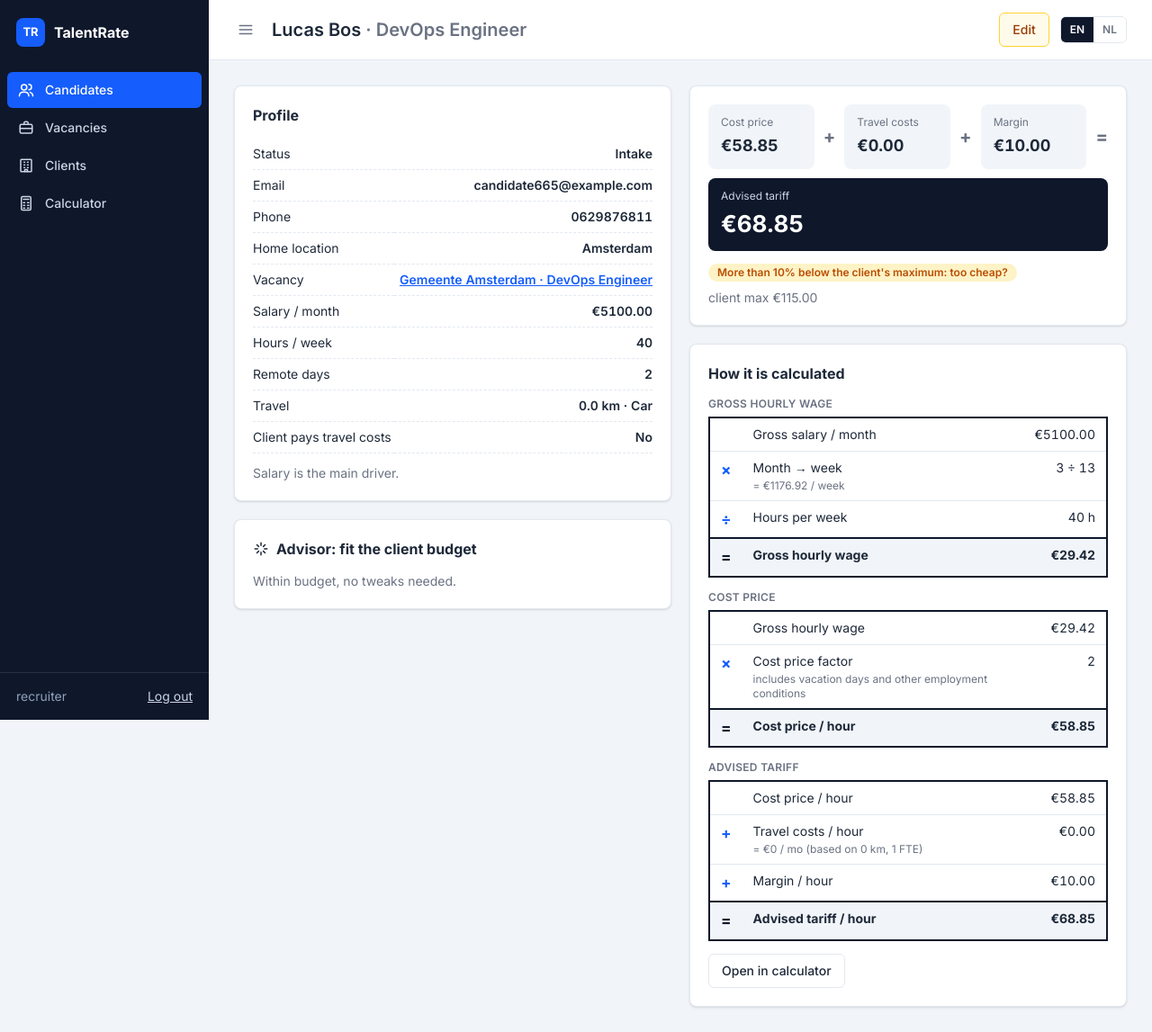
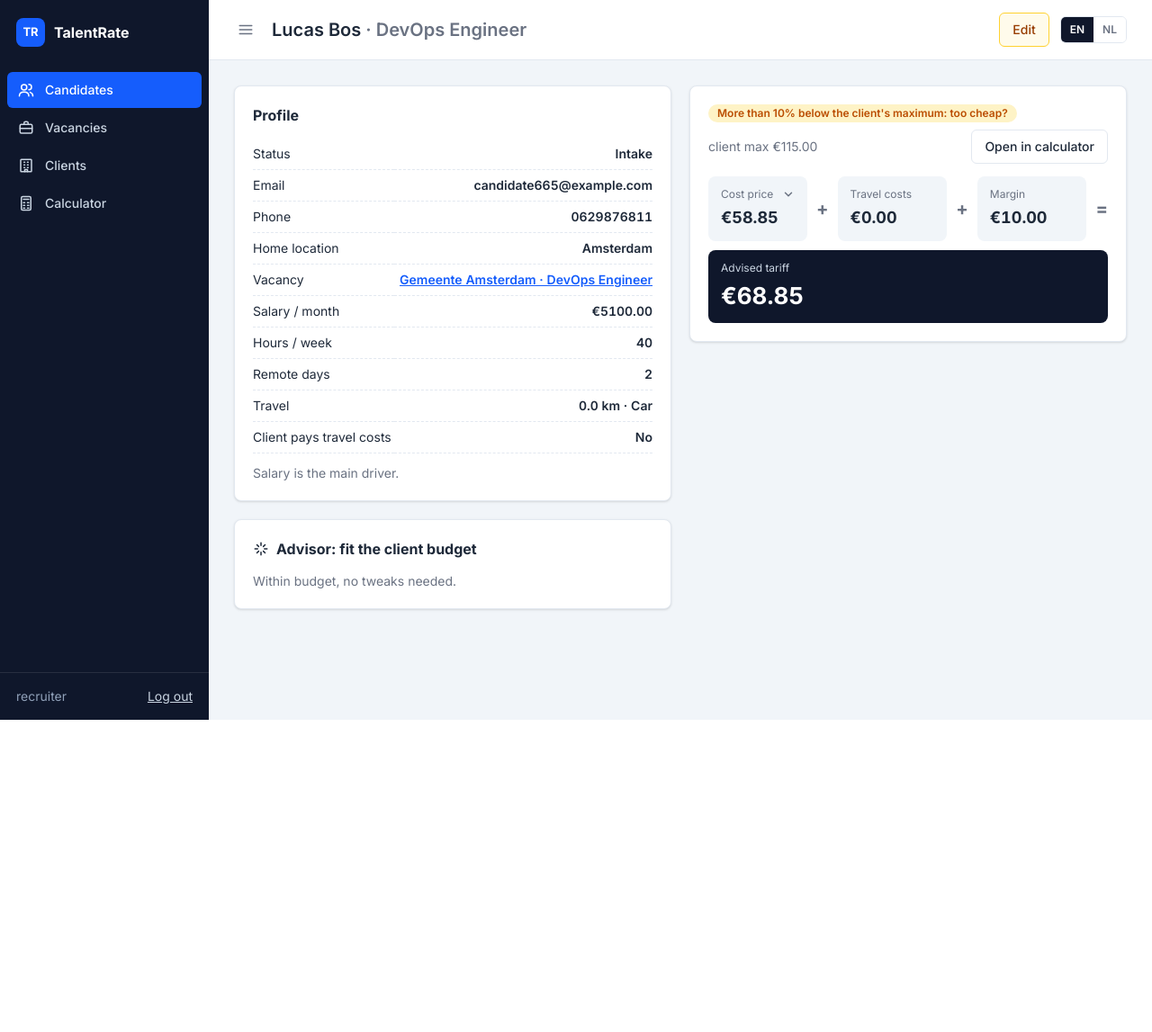
Before and after one commit to thumaman/coding_challenge, a Django app: page /candidates/60/ in a window 1280 px wide. Shown: the whole page at 90% size. After the commit the page ends 800 px from the top, so only its background shows below. Run offline with Django 5.2, Linux system fonts and the light colour scheme; a user stored in the database is signed in; data comes from the database, SQL or seed files in the repository; both versions use the stored data as it was after the commit; some libraries are stand-ins or nearby versions.

Commit message:
feat: change costs breakdown

```diff
--- a/core/static/core/js/app.js
+++ b/core/static/core/js/app.js
@@ -103,6 +103,10 @@
         document.querySelectorAll("[data-row-menu][data-open]").forEach((menu) => {
             if (menu !== except) menu.removeAttribute("data-open");
         });
+        // <details data-dropdown> (e.g. the cost price breakdown) close like menus
+        document.querySelectorAll("details[data-dropdown][open]").forEach((d) => {
+            if (!except || !d.contains(except)) d.open = false;
+        });
     }
 
     // Row action menu (3 dots): App.rowMenu([{label, url, table, danger}])
@@ -127,7 +131,7 @@
             menu.toggleAttribute("data-open");
             return;
         }
-        closeMenus();
+        closeMenus(event.target);
 
         const opener = event.target.closest("[data-modal-url]");
         if (opener) {
--- a/pricing/engine.py
+++ b/pricing/engine.py
@@ -116,6 +116,7 @@ class PricingResult:
     budget_status: str  # ok | too_low | over | unknown
     room_per_hour: Decimal | None  # max_rate − final_rate
     breakdown: list[dict] = field(default_factory=list)
+    cost_steps: list[dict] = field(default_factory=list)  # compact salary → cost price chain (cost price dropdown)
 
     def as_dict(self) -> dict:
         return {k: (str(v) if isinstance(v, Decimal) else v) for k, v in self.__dict__.items()}
@@ -242,6 +243,14 @@ def calculate(inp: PricingInput) -> PricingResult:
         {"title": _("Advised tariff"), "rows": tariff_rows},
     ]
 
+    cost_steps = [
+        row("", _("Gross salary / month"), inp.salary_month),
+        row("=", _("Hourly wage"), hourly,
+            detail=_("× 3 ÷ 13 ÷ %(hours)s h") % {"hours": num(inp.hours_per_week)}),
+        row("×", _("Cost price factor"), inp.cost_factor, kind="factor"),
+        row("=", _("Cost price / hour"), cost),
+    ]
+
     return PricingResult(
         hourly_wage=money(hourly),
         cost_price=money(cost),
@@ -256,6 +265,7 @@ def calculate(inp: PricingInput) -> PricingResult:
         budget_status=status,
         room_per_hour=money(inp.max_rate - final) if inp.max_rate is not None else None,
         breakdown=breakdown,
+        cost_steps=cost_steps,
     )
 
 
--- a/pricing/templates/pricing/_breakdown.html
+++ /dev/null
@@ -1,13 +0,0 @@
-{# Server-side twin of renderBreakdown() in calculator.js: groups of chained operations. #}
-{% for group in breakdown %}
-    <table class="{{ ui.calc_table }}">
-        <caption class="{{ ui.calc_caption }}">{{ group.title }}</caption>
-        {% for r in group.rows %}
-            <tr class="{% if r.op == '=' %}{{ ui.calc_result_row }}{% endif %}">
-                <td class="{{ ui.calc_op }}">{{ r.op }}</td>
-                <td class="{{ ui.calc_label }}">{{ r.label }}{% if r.detail %}<small class="{{ ui.calc_detail }}">{{ r.detail }}</small>{% endif %}</td>
-                <td class="{{ ui.calc_value }}">{% if r.kind == "eur" %}€{{ r.value }}{% elif r.kind == "hours" %}{{ r.value }} h{% else %}{{ r.value }}{% endif %}</td>
-            </tr>
-        {% endfor %}
-    </table>
-{% endfor %}
--- a/pricing/templates/pricing/_calculator_panel.html
+++ b/pricing/templates/pricing/_calculator_panel.html
@@ -3,8 +3,16 @@
 {# TODO(Teun): make this interactive (sliders + "Save to candidate" that POSTs and calls App.toast). #}
 {% with p=candidate.pricing %}
 <div class="{{ ui.card }}">
+    <p class="mb-3.5 flex flex-wrap items-center gap-2">
+        <span class="{{ p.budget_status|badge }}">
+            {% if p.budget_status == "ok" %}{% trans "Within the client's budget" %}{% elif p.budget_status == "over" %}{% trans "Over the client's budget" %}{% elif p.budget_status == "too_low" %}{% trans "More than 10% below the client's maximum: too cheap?" %}{% else %}{% trans "No vacancy linked" %}{% endif %}
+        </span>
+        {% if p.max_rate %}<span class="text-gray-500">{% trans "client max" %} €{{ p.max_rate|floatformat:2 }}</span>{% endif %}
+        {% if candidate.proposed_rate %}<span class="text-gray-500">· {% trans "proposed" %} €{{ candidate.proposed_rate }}</span>{% endif %}
+        <a class="ml-auto {{ ui.btn_secondary }}" href="{% url 'pricing:calculator' %}?candidate={{ candidate.pk }}">{% trans "Open in calculator" %}</a>
+    </p>
     <div class="{{ ui.sum_grid }}">
-        <div class="{{ ui.sum_item }}"><span class="{{ ui.sum_label }}">{% trans "Cost price" %}</span><strong class="{{ ui.sum_value }}">€{{ p.cost_price }}</strong></div>
+        {% include "pricing/_cost_tile.html" with value=p.cost_price steps=p.cost_steps %}
         {# Travel is only part of the tariff when it is known and not paid by the client #}
         {% if p.travel_known and not p.client_pays_travel %}
             <div class="{{ ui.sum_op }}">+</div>
@@ -15,17 +23,5 @@
         <div class="{{ ui.sum_op }}">=</div>
         <div class="{{ ui.sum_total }}"><span class="{{ ui.sum_total_label }}">{% trans "Advised tariff" %}</span><strong class="{{ ui.sum_total_value }}">€{{ p.advised_rate }}</strong></div>
     </div>
-    <p class="mt-3.5 flex flex-wrap items-center gap-2">
-        <span class="{{ p.budget_status|badge }}">
-            {% if p.budget_status == "ok" %}{% trans "Within the client's budget" %}{% elif p.budget_status == "over" %}{% trans "Over the client's budget" %}{% elif p.budget_status == "too_low" %}{% trans "More than 10% below the client's maximum: too cheap?" %}{% else %}{% trans "No vacancy linked" %}{% endif %}
-        </span>
-        {% if p.max_rate %}<span class="text-gray-500">{% trans "client max" %} €{{ p.max_rate|floatformat:2 }}</span>{% endif %}
-        {% if candidate.proposed_rate %}<span class="text-gray-500">· {% trans "proposed" %} €{{ candidate.proposed_rate }}</span>{% endif %}
-    </p>
-</div>
-<div class="{{ ui.card }}">
-    <h2 class="{{ ui.h2 }}">{% trans "How it is calculated" %}</h2>
-    {% include "pricing/_breakdown.html" with breakdown=p.breakdown %}
-    <p class="mt-3.5"><a class="{{ ui.btn_secondary }}" href="{% url 'pricing:calculator' %}?candidate={{ candidate.pk }}">{% trans "Open in calculator" %}</a></p>
 </div>
 {% endwith %}
--- /dev/null
+++ b/pricing/templates/pricing/_cost_steps.html
@@ -0,0 +1,8 @@
+{# Server-side twin of renderCostSteps() in calculator.js: salary → cost price in a few short lines. #}
+{% for r in steps %}
+    <div class="{% if r.op == '=' %}{{ ui.step_result_row }}{% else %}{{ ui.step_row }}{% endif %}">
+        <span class="{{ ui.step_op }}">{{ r.op }}</span>
+        <span>{{ r.label }}{% if r.detail %}<span class="{{ ui.step_detail }}">{{ r.detail }}</span>{% endif %}</span>
+        <span class="{{ ui.step_value }}">{% if r.kind == "eur" %}€{{ r.value }}{% else %}{{ r.value }}{% endif %}</span>
+    </div>
+{% endfor %}
--- /dev/null
+++ b/pricing/templates/pricing/_cost_tile.html
@@ -0,0 +1,15 @@
+{% load i18n %}
+{# "Cost price" tile in the Cost price + Margin = Advised tariff row; opens a dropdown with how it is built up. #}
+{# value/steps are rendered server-side; with value_id/steps_id calculator.js fills them in. #}
+<details class="group/cost relative min-w-27.5 flex-1" data-dropdown>
+    <summary class="{{ ui.cost_tile }}" title="{% trans 'How is the cost price calculated?' %}">
+        <span class="flex items-center justify-between {{ ui.sum_label }}">
+            {% trans "Cost price" %}
+            <svg class="size-3.5 transition group-open/cost:rotate-180" viewBox="0 0 24 24" fill="none" stroke="currentColor" stroke-width="2.5" stroke-linecap="round" stroke-linejoin="round" aria-hidden="true"><path d="m6 9 6 6 6-6"/></svg>
+        </span>
+        <strong class="{{ ui.sum_value }}"{% if value_id %} id="{{ value_id }}"{% endif %}>{% if value %}€{{ value }}{% else %}–{% endif %}</strong>
+    </summary>
+    <div class="{{ ui.cost_dropdown }}"{% if steps_id %} id="{{ steps_id }}"{% endif %}>
+        {% include "pricing/_cost_steps.html" %}
+    </div>
+</details>
--- a/pricing/tests.py
+++ b/pricing/tests.py
@@ -50,6 +50,11 @@ class SalaryToTariffTests(SimpleTestCase):
         groups = calculate(PricingInput(salary_month=6000, travel_distance_km=25)).breakdown
         self.assertEqual([r["op"] for r in groups[-1]["rows"]], ["", "+", "+", "="])
         self.assertTrue(all(g["rows"][-1]["op"] == "=" for g in groups))
+
+    def test_cost_steps_end_in_cost_price(self):
+        result = calculate(PricingInput(salary_month=6000, hours_per_week=40, cost_factor=2))
+        self.assertEqual([r["op"] for r in result.cost_steps], ["", "=", "×", "="])
+        self.assertEqual(result.cost_steps[-1]["value"], str(result.cost_price))
 
     def test_travel_left_out_of_breakdown_when_unknown_or_paid_by_client(self):
         for inp in (PricingInput(salary_month=6000),
```
Also changed, not shown: core/ui.py (+13 -1 lines), pricing/static/pricing/js/calculator.js (+11 -1 lines), pricing/templates/pricing/calculator.html (+2 -6 lines), core/locale/nl/LC_MESSAGES/django.po, db.sqlite3, 1 other file.
